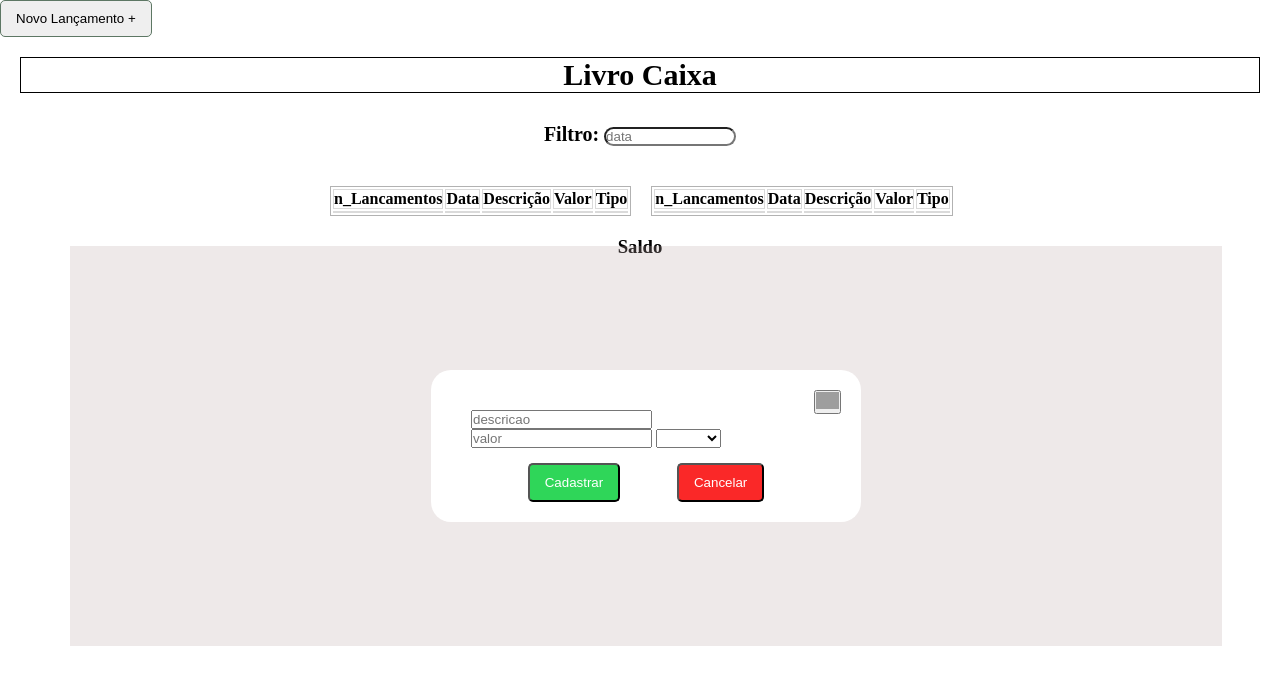
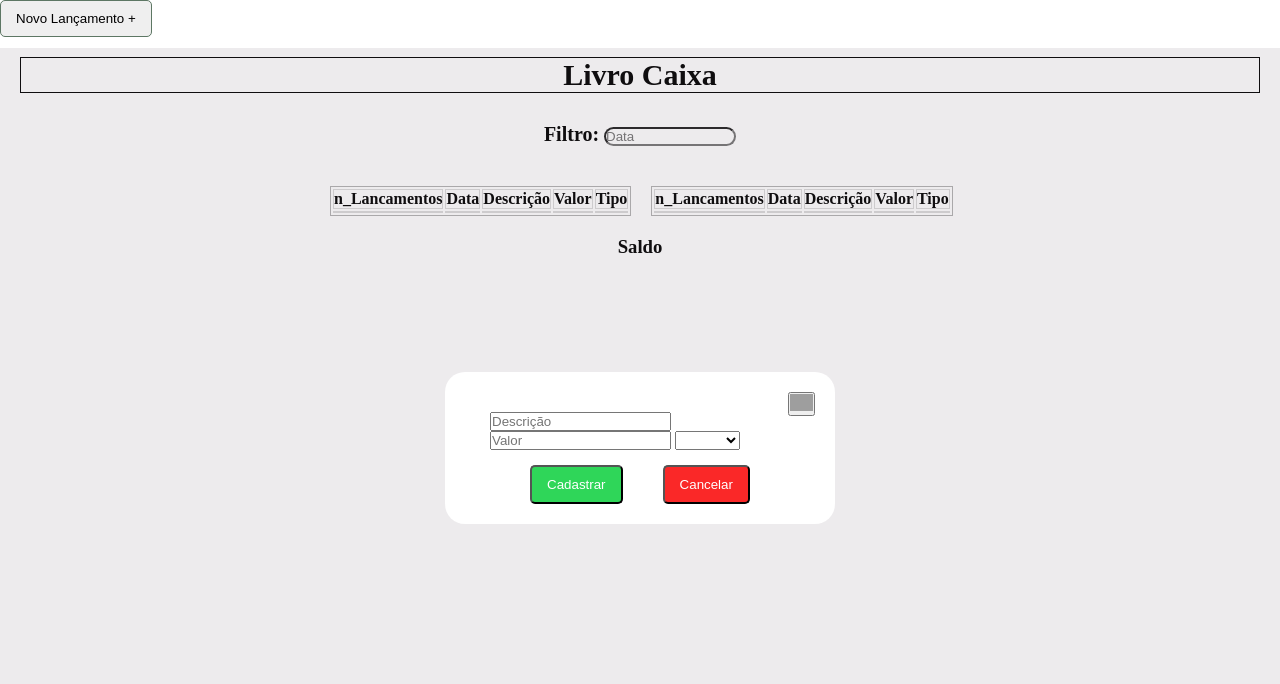
Before and after one commit to BeaGabriela/Projeto---japoneis, a plain HTML site: page Lancamento_front&back/lancamentos_front/index.html in a window 1280 px wide. Both pictures are taken after a click on the button "Novo Lançamento +". Drawn offline with Linux system fonts and the light colour scheme; no server answers; grey boxes are pictures that could not be loaded.

Commit message:
Termino do projeto da lojinha do japones

```diff
--- a/Lancamento_front&back/lancamentos_front/index.css
+++ b/Lancamento_front&back/lancamentos_front/index.css
@@ -1,6 +1,7 @@
 *{
     margin: 0;
     padding: 0;
+
 }
 
 #titulo{
@@ -25,6 +26,7 @@ table{
 td, th{
     border: 1px solid rgba(0, 0, 0, 0.144);
     border-collapse: collapse;
+
 }
 
 p{
@@ -33,16 +35,20 @@ p{
    margin: 30px;
    font-family: 50px;
 }
+.icone:hover{
+    background-color: rgba(128, 128, 128, 0.562);
+    cursor: pointer;
+}
 
 .modal{
     display: flex;
     position: fixed;
-    width: 90vw;
-    height: 50vh;
-    background-color: rgba(189, 169, 169, 0.253);
+    width: 100%;
+    height: 100%;
+    background-color: rgba(116, 103, 116, 0.13);
     align-items: center;
     justify-content: center;
-    margin: 70px;
+    margin: -10% 0%;
 }
 
 .model {
@@ -51,13 +57,13 @@ p{
 }
 
 .modal-content {
-    width: 350px;
-    background-color: #FFF;
+    width:300px;
+    background-color: #fff;
     border-radius: 20px;
     position: relative;
     display: flex;
     flex-direction: column;
-    padding: 20px 40px;
+    padding: 20px 45px;
     justify-content: space-evenly;
 }
 .modal-content > button {
@@ -85,6 +91,12 @@ p{
     background-color: #2fd659;
 }
 
+.confirm:hover{
+    background-color: rgba(96, 238, 14, 0.329);
+    cursor: pointer;
+    color: black;
+}
+
 .cancel {
     padding: 10px 15px;
     color: white;
@@ -92,7 +104,11 @@ p{
     background-color: #fa2828;
 }
 
-
+.cancel:hover{
+    background-color: #f76e6e;
+    color: black;
+    cursor: pointer;
+}
 
 .cadastrar {
     display: flex;
--- a/Lancamento_front&back/lancamentos_front/index.html
+++ b/Lancamento_front&back/lancamentos_front/index.html
@@ -12,14 +12,14 @@
 <body onload="ll()">
     <button class='cadastrar' onclick='abrirModalCadastro()'>Novo Lançamento +</button>
     <p id="titulo">Livro Caixa</p>
-    <p id="filtro">Filtro: <input id='d' onblur="datas()" type='text' placeholder="data"></p>
+    <p id="filtro">Filtro: <input id='d' onblur="datas()" type='text' placeholder="Data"></p>
     <div class="modal editar model">
         <div class="modal-content">
             <button onclick="fecharModalCadastro()"> <img class="icone" src="https://cdn.icon-icons.com/icons2/1674/PNG/512/close_111152.png" height="17px" alt="Icone de Fechar"> </button>
             <div class="modal-content-body">
-        <input type="text" id="descricaoo" placeholder="descricao">
-        <input type="text" id="valorr" placeholder="valor">
-       <select name='tipo' id='tipoo' placeholder="tipo">
+        <input type="text" id="descricaoo" placeholder="Descrição">
+        <input type="text" id="valorr" placeholder="Valor">
+       <select name='tipo' id='tipoo' placeholder="Tipo">
         <option value="D">Débito</option>
         <option value="C">Crédito</option>
        </select>
@@ -48,7 +48,7 @@
                 </thead>
                 <tbody id="corpo">
                     <a id="debito"></a>
-                    <tr class='coluninhas  '>
+                    <tr class='coluninhas '>
                         <td id="numero"></td>
                         <td id="data"></td>
                         <td id="descricao"></td>
```
Also changed, not shown: 1 other file.
